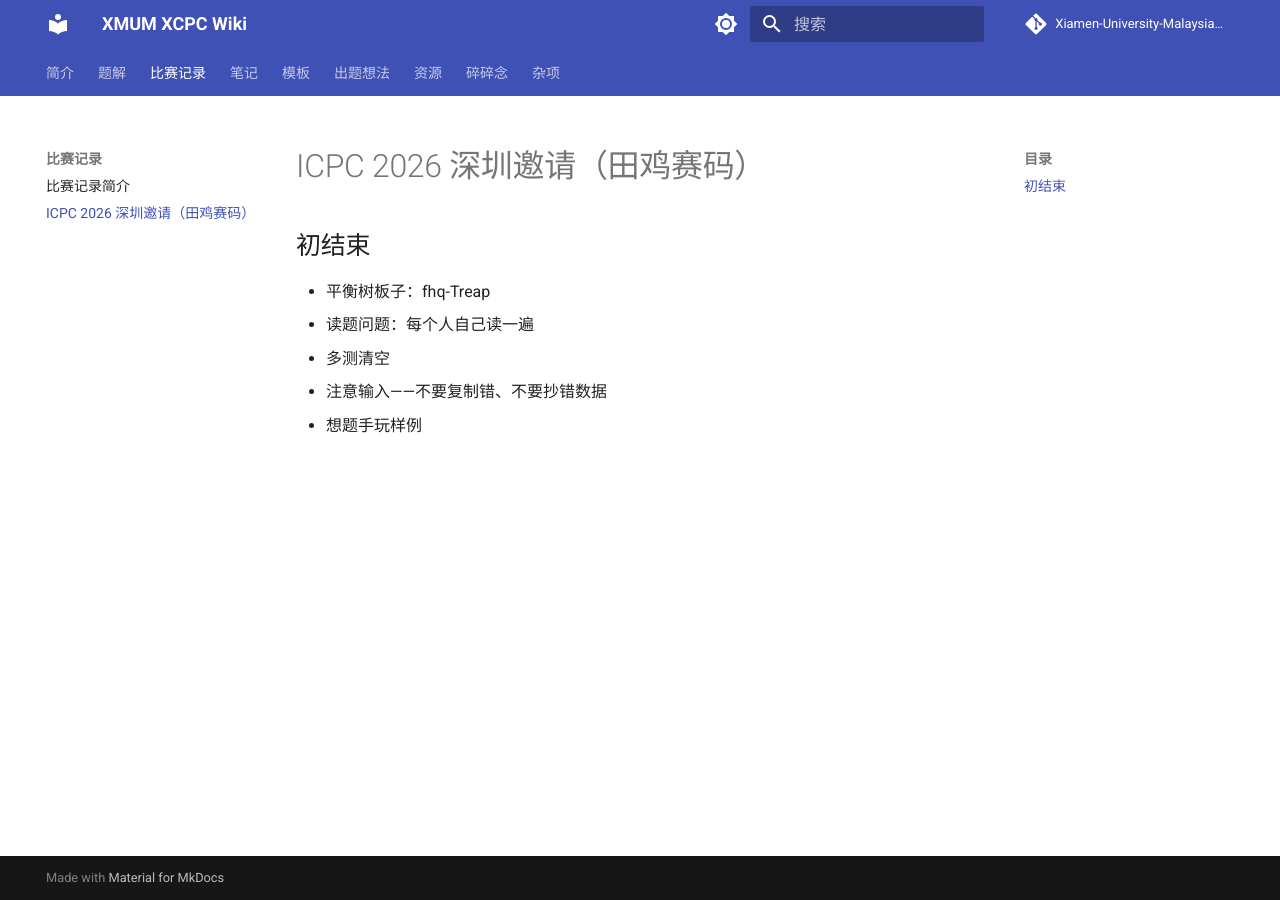
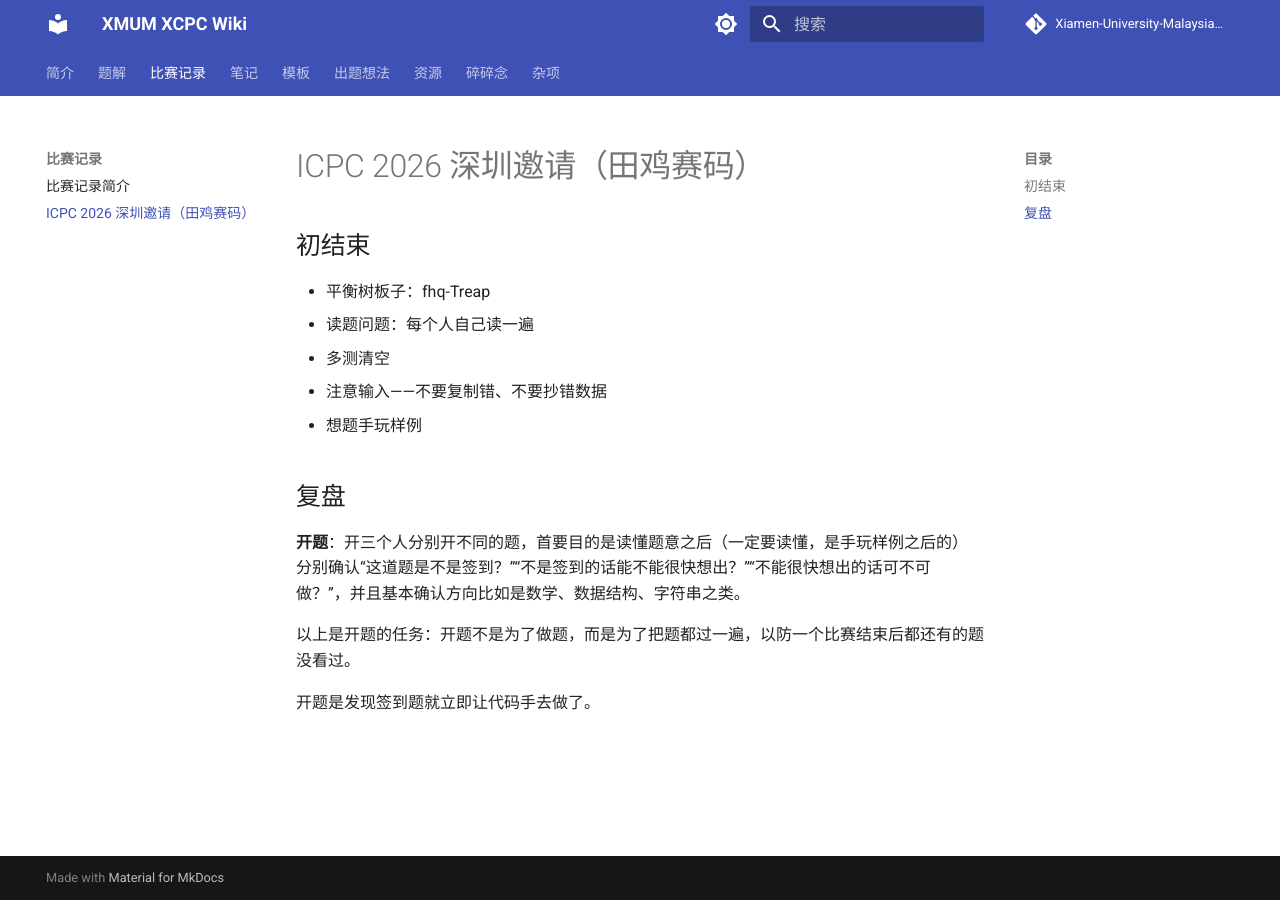
Before and after one commit to Xiamen-University-Malaysia/xcpc-wiki, an MkDocs documentation site: the page built from docs/contest/2026-04-19-ICPC2026深圳邀请-田鸡赛码.md, in a window 1280 px wide. Built offline with MkDocs 1.6.1 and Material for MkDocs 9.7.7, drawn with Linux system fonts in a browser that asks for light colours; comment, search, counter and statistics services are not loaded.

Commit message:
Update ICPC2026深圳邀请-田鸡赛码 contest

```diff
--- a/docs/contest/2026-04-19-ICPC2026深圳邀请-田鸡赛码.md
+++ b/docs/contest/2026-04-19-ICPC2026深圳邀请-田鸡赛码.md
@@ -5,3 +5,11 @@
 - 多测清空
 - 注意输入——不要复制错、不要抄错数据
 - 想题手玩样例
+
+## 复盘
+
+**开题**：开三个人分别开不同的题，首要目的是读懂题意之后（一定要读懂，是手玩样例之后的）分别确认“这道题是不是签到？”“不是签到的话能不能很快想出？”“不能很快想出的话可不可做？”，并且基本确认方向比如是数学、数据结构、字符串之类。
+
+以上是开题的任务：开题不是为了做题，而是为了把题都过一遍，以防一个比赛结束后都还有的题没看过。
+
+开题是发现签到题就立即让代码手去做了。
```
